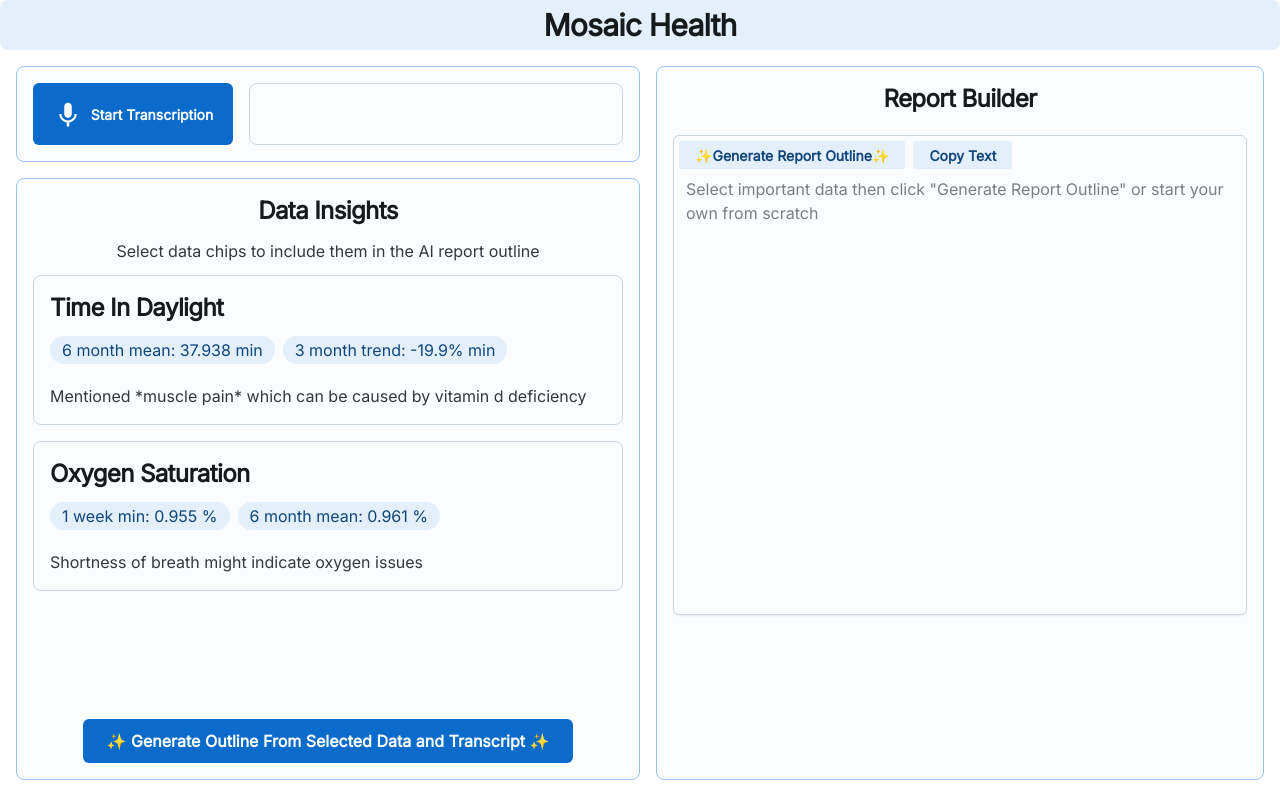
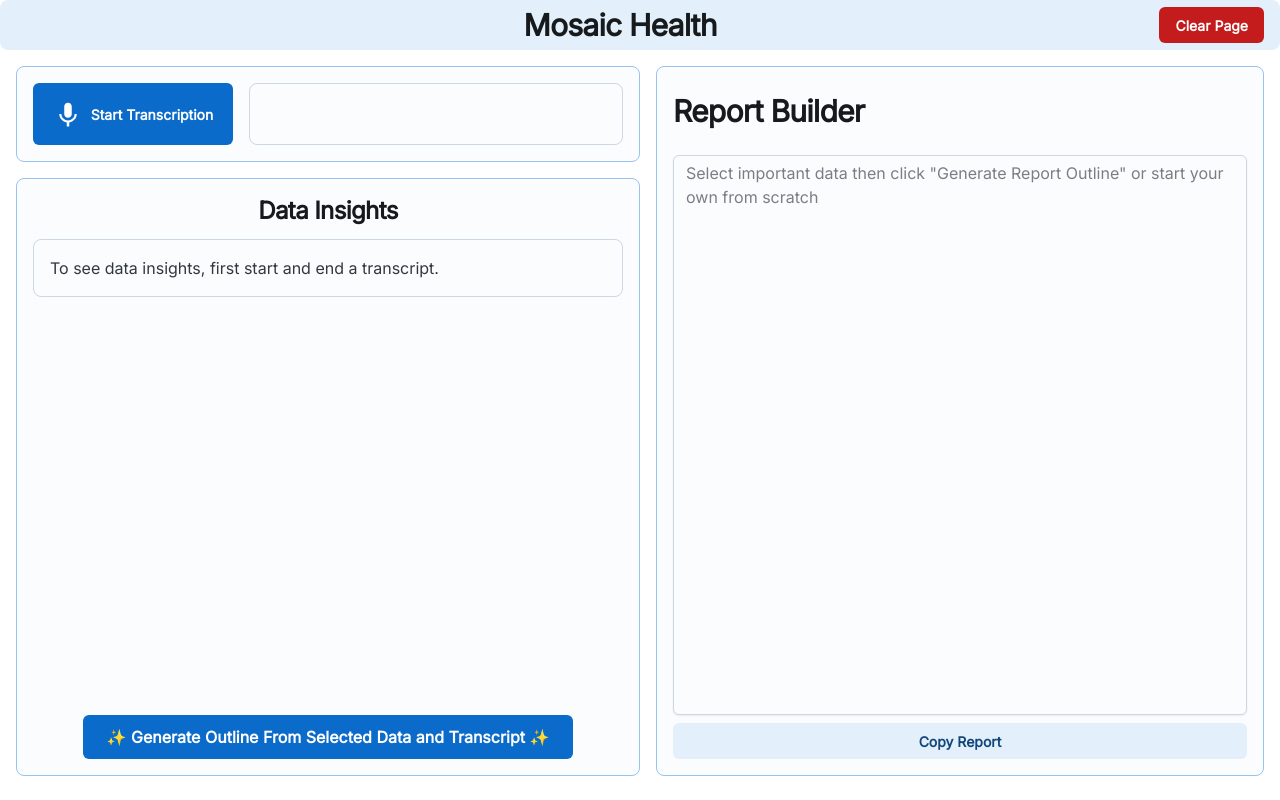
Before and after one commit to sohampatil17/MosaicHealth-AI, a React (Vite) app in the folder Mosaic-Health-AI-Web/: page / in a window 1280 px wide. Built offline with nearby package versions, Linux system fonts and the light colour scheme.

Commit message:
Many, many updates to every UI component

```diff
--- a/Mosaic-Health-AI-Web/src/App.tsx
+++ b/Mosaic-Health-AI-Web/src/App.tsx
@@ -4,6 +4,7 @@ import NavBar from './components/Navbar';
 import Data_Insights from './components/Data_Insights';
 import Transcription from './components/Transcription';
 import Report from './components/Report';
+import { useState } from 'react';
 
 const my_theme = extendTheme({
   colorSchemes: {
@@ -24,6 +25,10 @@ const my_theme = extendTheme({
 
 export default function App() {
 
+  const [transcript, setTranscript] = useState('');
+  const [importantData, setImportantData] = useState<any[]>([]);
+  const [outline, setOutline] = useState<string>("");
+
   return (
     <CssVarsProvider
       defaultMode="system"
@@ -31,13 +36,13 @@ export default function App() {
       modeStorageKey="joy-identify-system-mode"
     >
       <CssBaseline />
-      <NavBar />
+      <NavBar setTranscript={setTranscript} setImportantData={setImportantData} setOutline={setOutline} />
       <Box sx={{ display: 'flex', width: '100%' }}>
         <Box sx={{ display: 'flex', flexDirection: 'column', flexGrow: 1, maxWidth: '50%', minWidth: '50%' }}>
-          <Transcription />
-          <Data_Insights />
+          <Transcription transcript={transcript} setTranscript={setTranscript} setImportantData={setImportantData} />
+          <Data_Insights importantData={importantData} setOutline={setOutline} />
         </Box>
-        <Report />
+        <Report outline={outline} />
       </Box>
     </CssVarsProvider >
   );
--- a/Mosaic-Health-AI-Web/src/components/Data_Insights.tsx
+++ b/Mosaic-Health-AI-Web/src/components/Data_Insights.tsx
@@ -1,26 +1,12 @@
 import { Button, Card, Typography, Sheet, Chip } from '@mui/joy';
-import { Key, useEffect, useState } from 'react';
+import { useEffect, useState } from 'react';
 
-const importantData = [
-    {
-        reasoning: "Mentioned *muscle pain* which can be caused by vitamin d deficiency",
-        category: "Time In Daylight",
-        data1_time: "6 month",
-        data1_type: "mean",
-        data2_time: "3 month",
-        data2_type: "trend"
-    },
-    {
-        reasoning: "Shortness of breath might indicate oxygen issues",
-        category: "Oxygen Saturation",
-        data1_time: "1 week",
-        data1_type: "min",
-        data2_time: "6 month",
-        data2_type: "mean"
-    },
-];
+interface DataInsightsProps {
+    importantData: any;
+    setOutline: React.Dispatch<React.SetStateAction<string>>
+}
 
-export default function DataInsights() {
+export default function DataInsights({ importantData, setOutline }: DataInsightsProps) {
     const [appleHealthData, setAppleHealthData] = useState<any | null>(null);
     const [enrichedData, setEnrichedData] = useState<any | null>([]);
     const [selectedData, setSelectedData] = useState<string[]>([]);
@@ -36,7 +22,7 @@ export default function DataInsights() {
     // Extract data when either the input health data changes, or the 'important information' object updates
     useEffect(() => {
         if (appleHealthData) {
-            const enrichedData = importantData.map(dataPoint => {
+            const enrichedData = importantData.map((dataPoint: { category: string | number; data1_time: string | number; data1_type: string | number; data2_time: string | number; data2_type: string | number; }) => {
                 const unit = appleHealthData.data[dataPoint.category]?.unit;
                 const data1_value = appleHealthData.data[dataPoint.category]?.[dataPoint.data1_time]?.[dataPoint.data1_type];
                 const data2_value = appleHealthData.data[dataPoint.category]?.[dataPoint.data2_time]?.[dataPoint.data2_type];
@@ -64,16 +50,24 @@ export default function DataInsights() {
         }
     };
 
+    // Function to handle generating the initial report
+    const handleOutlineGenerator = () => {
+        setOutline("AI generated this magical outline")
+    }
+
+
     return (
         <Card color='primary' sx={{ margin: 2, marginRight: 0, justifyItems: 'top', alignItems: 'center' }}>
             <Typography level='h3'>Data Insights</Typography>
-            <Typography> Select data chips to include them in the AI report outline</Typography>
-            <Sheet sx={{ width: '100%', height: '54vh', overflowY: 'auto' }}>
-                {enrichedData && enrichedData.map((data: any, index: any) => (
+            <Sheet sx={{ width: '100%', minHeight: '58vh', overflowY: 'auto' }}>
+                {enrichedData && enrichedData.length > 0 ? (
+                    // If there is enriched data, display the chips and other content
+                    <>
+                        <Typography>Select data chips to include them in the AI report outline</Typography>
+                        {enrichedData.map((data: any, index: any) => (
                             <Card key={index} sx={{ width: '100%', marginTop: 0, marginBottom: 2 }}>
                                 <Typography level='h3'>{data.category}</Typography>
                                 <Sheet sx={{ alignItems: 'center', overflowX: 'auto', flexWrap: 'nowrap' }}>
-                            {/* Make Chips clickable and toggle variant based on selection */}
                                     <Chip
                                         size="lg"
                                         variant={selectedData.includes(`${data.data1_time} ${data.data1_type}: ${data.data1_value} ${data.unit}`) ? 'solid' : 'soft'}
@@ -88,7 +82,7 @@ export default function DataInsights() {
                                         variant={selectedData.includes(`${data.data2_time} ${data.data2_type}: ${data.data2_value} ${data.unit}`) ? 'solid' : 'soft'}
                                         color='primary'
                                         sx={{ marginRight: 0, marginBottom: 1 }}
-                                onClick={() => handleChipClick({ ...data, data1_time: data.data2_time, data1_type: data.data2_type, data1_value: data.data2_value })} // Reuse handleChipClick for the second chip by adjusting the properties
+                                        onClick={() => handleChipClick({ ...data, data1_time: data.data2_time, data1_type: data.data2_type, data1_value: data.data2_value })}
                                     >
                                         {data.data2_time} {data.data2_type}: {data.data2_value} {data.unit}
                                     </Chip>
@@ -96,10 +90,19 @@ export default function DataInsights() {
                                 <Typography sx={{ marginTop: 0 }}>{data.reasoning}</Typography>
                             </Card>
                         ))}
-            </Sheet>
-            <Button size='lg'>
+                    </>
+                ) : (
+                    // Fallback UI when there is no enriched data
+                    <Card sx={{ width: '100%', marginTop: 0, marginBottom: 2 }}>
+                        <Typography>To see data insights, first start and end a transcript.</Typography>
+                    </Card>
+                )
+                }
+            </Sheet >
+            <Button size='lg' onClick={handleOutlineGenerator}>
                 ✨ Generate Outline From Selected Data and Transcript ✨
             </Button>
-        </Card>
+        </Card >
     );
+
 }
--- a/Mosaic-Health-AI-Web/src/components/Navbar.tsx
+++ b/Mosaic-Health-AI-Web/src/components/Navbar.tsx
@@ -1,11 +1,30 @@
-import { Card, Typography, Box } from '@mui/joy';
+import { Card, Typography, Box, Button } from '@mui/joy';
 
-export default function NavBar() {
+interface NavbarProps {
+    setTranscript: React.Dispatch<React.SetStateAction<string>>;
+    setOutline: React.Dispatch<React.SetStateAction<string>>;
+    setImportantData: React.Dispatch<React.SetStateAction<any>>;
+}
+
+
+export default function NavBar({ setTranscript, setOutline, setImportantData }: NavbarProps) {
+
+    function handleClear() {
+        setTranscript("");
+        setOutline("");
+        setImportantData([]);
+    }
 
     return (
         <Card color='primary' variant='soft' sx={{ margin: 0, height: 50, justifyContent: 'center', alignItems: 'center' }}>
-            <Box sx={{ display: 'flex', alignItems: 'center' }}>
-                <Typography level='h2'>Mosaic Health</Typography>
+            <Box sx={{ display: 'flex', width: '100%', alignItems: 'center', justifyContent: 'space-between' }}>
+                <Box sx={{ visibility: 'hidden' }}>
+                    <Button>clear</Button> {/* Invisible button to balance the layout */}
+                </Box>
+                <Typography level='h2' sx={{ textAlign: 'center', flexGrow: 1 }}>Mosaic Health</Typography>
+                <Box>
+                    <Button color='danger' onClick={handleClear}>Clear Page</Button> {/* Actual button on the far right */}
+                </Box>
             </Box>
         </Card>
     );
--- a/Mosaic-Health-AI-Web/src/components/Report.tsx
+++ b/Mosaic-Health-AI-Web/src/components/Report.tsx
@@ -1,42 +1,43 @@
-import { useState } from 'react';
+import { useEffect, useState } from 'react';
 import { Card, Typography, Box, Button, Textarea } from '@mui/joy';
 
-export default function Report() {
+interface ReportProps {
+    outline: string;
+}
+
+
+export default function Report({ outline }: ReportProps) {
     const [text, setText] = useState('');
-    const [copyButtonText, setCopyButtonText] = useState('Copy Text');
+    const [copyButtonText, setCopyButtonText] = useState('Copy Report');
 
-    const handleGenerateReport = () => {
-        // Todo: Implement logic to generate the report
-        console.log('Generating AI Report Outline...');
-    };
+    // Load outline into text area if it ever changes
+    useEffect(() => {
+        setText(outline);
+    }, [outline]);
 
+    // function to handle clicking the 'copy text' button
     const handleCopyText = async () => {
         try {
             await navigator.clipboard.writeText(text);
-            setCopyButtonText('Text Copied!'); // Update button text on successful copy
-            setTimeout(() => setCopyButtonText('Copy Text'), 2000); // Reset button text after 2 seconds
+            setCopyButtonText('Report Copied!'); // Update button text on successful copy
+            setTimeout(() => setCopyButtonText('Copy Report'), 2000); // Reset button text after 2 seconds
         } catch (err) {
             console.error('Failed to copy: ', err);
         }
     };
 
     return (
-        <Card variant='outlined' color='primary' sx={{ margin: 2, justifyItems: 'top', alignItems: 'center', flexGrow: 1 }}>
-            <Typography level='h3' sx={{ marginBottom: 1 }}>Report Builder</Typography>
+        <Card variant='outlined' color='primary' sx={{ margin: 2, justifyItems: 'top', alignItems: 'center', flexGrow: 1, justifyContent: 'space-between' }}>
+            <Typography level='h2' sx={{ marginBottom: 1, marginTop: 1, alignSelf: 'start' }}>Report Builder</Typography>
             <Box sx={{ display: 'flex', flexDirection: 'column', width: '100%' }}>
                 <Textarea
                     maxRows={14}
                     placeholder='Select important data then click "Generate Report Outline" or start your own from scratch'
                     value={text}
                     onChange={(e) => setText(e.target.value)}
-                    sx={{ flexGrow: 1, marginBottom: 1, paddingBottom: 2, height: '60vh' }}
-                    startDecorator={
-                        <Box sx={{ display: 'flex', flexDirection: 'row', gap: 1 }}>
-                            <Button variant="soft" onClick={handleGenerateReport}>✨Generate Report Outline✨</Button>
-                            <Button variant="soft" onClick={handleCopyText}>{copyButtonText}</Button>
-                        </Box>
-                    }
+                    sx={{ flexGrow: 1, marginBottom: 1, paddingBottom: 2, height: '70vh' }}
                 />
+                <Button variant="soft" onClick={handleCopyText}>{copyButtonText}</Button>
             </Box>
         </Card>
     );
--- a/Mosaic-Health-AI-Web/src/components/Transcription.tsx
+++ b/Mosaic-Health-AI-Web/src/components/Transcription.tsx
@@ -2,9 +2,35 @@ import { useState, useEffect, useRef } from 'react';
 import { Box, Button, Card, Typography } from '@mui/joy';
 import KeyboardVoiceIcon from '@mui/icons-material/KeyboardVoice';
 
-const SpeechToText = () => {
+const placeholderImportantData = [
+  {
+    reasoning: "Mentioned *muscle pain* which can be caused by vitamin d deficiency",
+    category: "Time In Daylight",
+    data1_time: "6 month",
+    data1_type: "mean",
+    data2_time: "3 month",
+    data2_type: "trend"
+  },
+  {
+    reasoning: "Shortness of breath might indicate oxygen issues",
+    category: "Oxygen Saturation",
+    data1_time: "1 week",
+    data1_type: "min",
+    data2_time: "6 month",
+    data2_type: "mean"
+  },
+];
+
+// Define the props type
+interface TranscriptionProps {
+  transcript: string;
+  setTranscript: React.Dispatch<React.SetStateAction<string>>;
+  setImportantData: React.Dispatch<React.SetStateAction<any>>;
+}
+
+function Transcription({ transcript, setTranscript, setImportantData }: TranscriptionProps) {
+
   const [isListening, setIsListening] = useState(false);
-  const [transcript, setTranscript] = useState('');
   const [interimTranscript, setInterimTranscript] = useState('');
 
   // set up transcription listener on component mount
@@ -21,6 +47,8 @@ const SpeechToText = () => {
 
       recognition.onend = () => {
         setIsListening(false);
+        // todo: generate this for real with an API call
+        setImportantData(placeholderImportantData);
       };
 
       recognition.onresult = (event: any) => {
@@ -109,4 +137,4 @@ const SpeechToText = () => {
   );
 };
 
-export default SpeechToText;
+export default Transcription;
```
Lines whose indentation alone changed are shown as unchanged.
